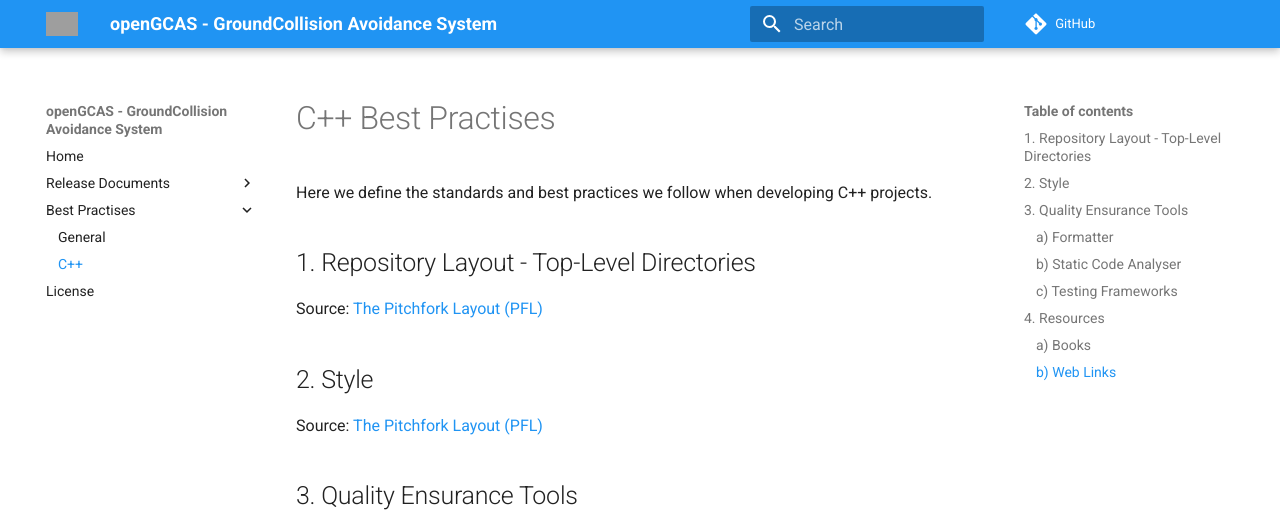
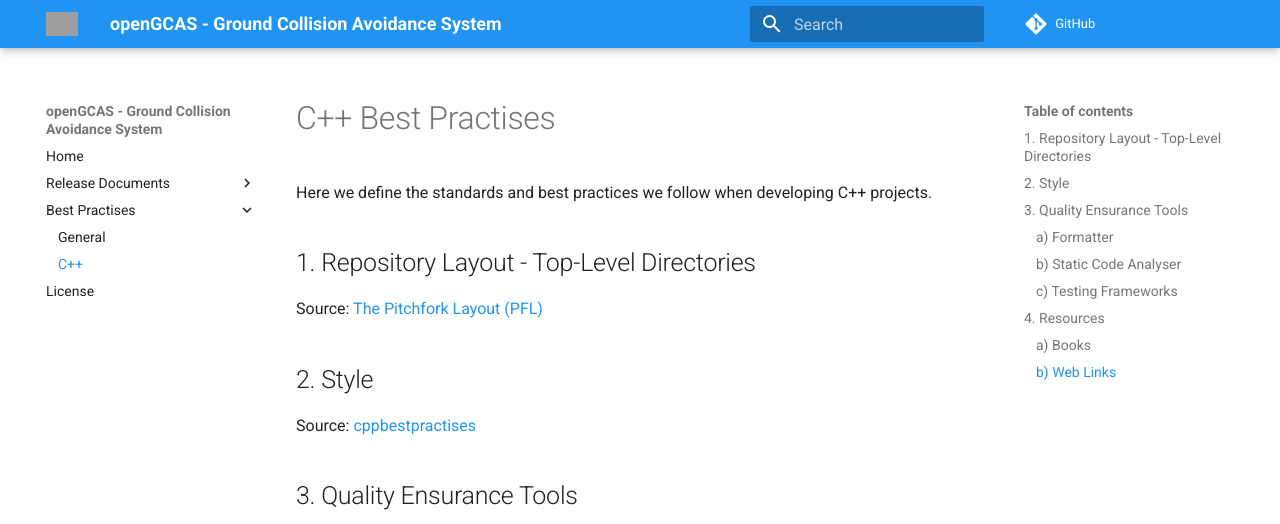
Before and after one commit to FAA-VAIL-Project/openGCAS, an MkDocs documentation site: the page built from docs/best_practises_cpp.md, in a window 1280 px wide and 1218 px high. Shown: the top 524 px of the window. Built offline with MkDocs 1.6.1 and Material for MkDocs 9.7.7, drawn with Linux system fonts in a browser that asks for light colours; comment, search, counter and statistics services are not loaded; grey boxes are pictures that could not be loaded.

Commit message:
Initial development setup.

```diff
--- a/docs/best_practises_cpp.md
+++ b/docs/best_practises_cpp.md
@@ -4,11 +4,11 @@
 
 ## 1. Repository Layout - Top-Level Directories
 
-Source: [The Pitchfork Layout (PFL)](https://api.csswg.org/bikeshed/?force=1&url=https://raw.githubusercontent.com/vector-of-bool/pitchfork/develop/data/spec.bs#tld)
+Source: [The Pitchfork Layout (PFL)](https://api.csswg.org/bikeshed/?force=1&url=https://raw.githubusercontent.com/vector-of-bool/pitchfork/develop/data/spec.bs#tld){:target="_blank"}
 
 ## 2. Style
 
-Source: [The Pitchfork Layout (PFL)](https://lefticus.gitbooks.io/cpp-best-practices/content/03-Style.html)
+Source: [cppbestpractises](https://lefticus.gitbooks.io/cpp-best-practices/content/03-Style.html){:target="_blank"}
 
 ## 3. Quality Ensurance Tools
 
--- a/mkdocs.yml
+++ b/mkdocs.yml
@@ -25,9 +25,9 @@
 
 repo_url: https://github.com/FAA-VAIL-Project/openGCAS
 
-site_name: openGCAS - GroundCollision Avoidance System
+site_name: openGCAS - Ground Collision Avoidance System
 # site_url: **TODO**
-site_description: GroundCollision Avoidance System
+site_description: Ground Collision Avoidance System
 site_author: FAA-VAIL-Project Team
 
 theme:
@@ -36,7 +36,7 @@
     - search.highlight
     - search.suggest
   language: en
-  logo: img/Logo.png
+  logo: img/VAILLogo.png
   name: material
   palette:
     primary: blue
```
Also changed, not shown: 1 other file.
